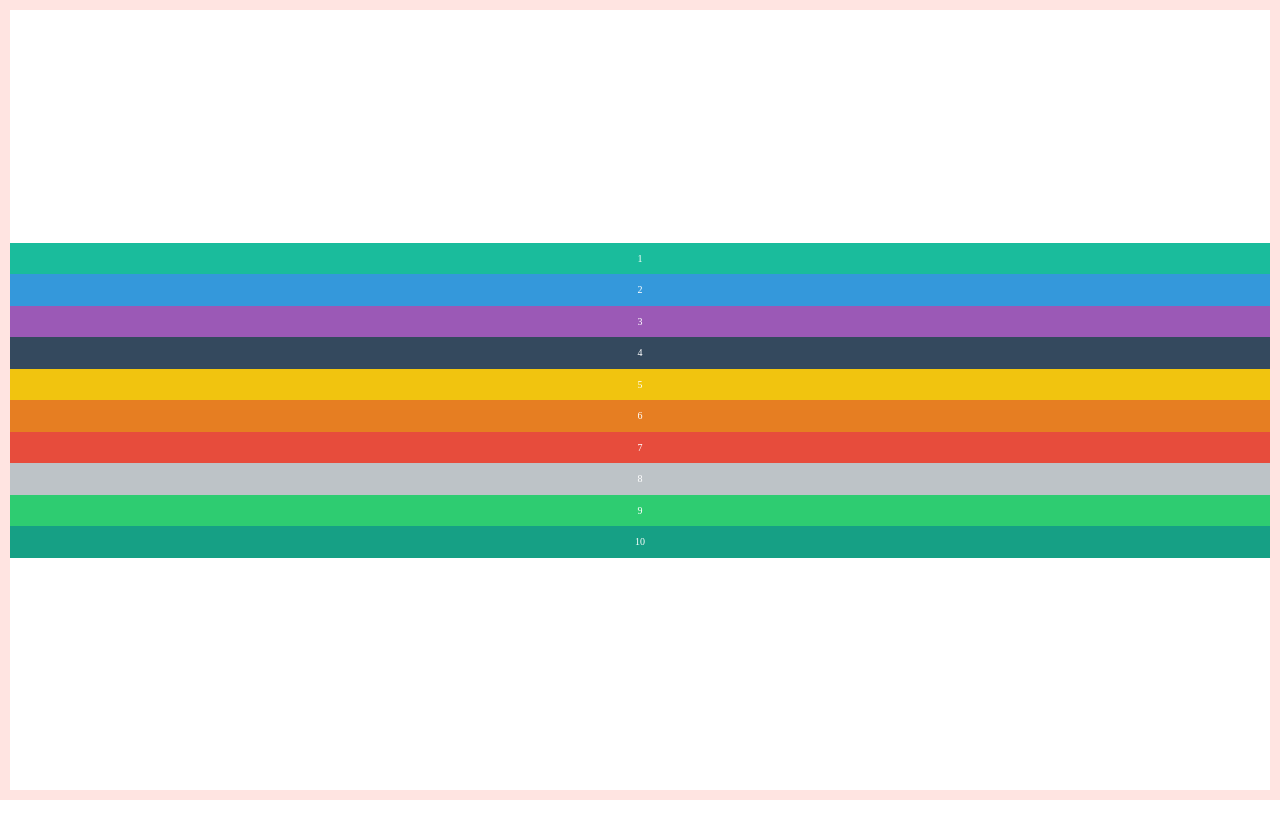
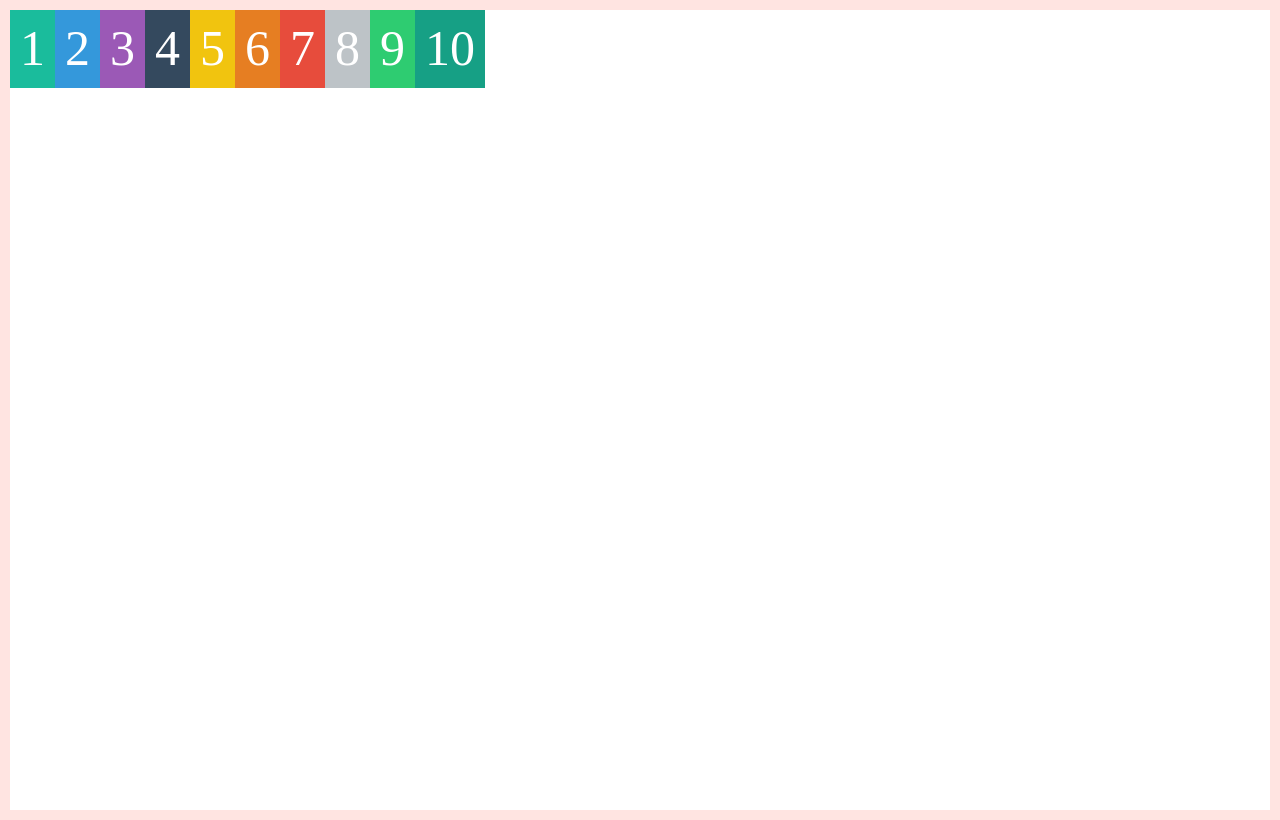
Before and after one commit to Dayun123/wes_bos-what-the-flexbox, a plain HTML site: page index.html in a window 1280 px wide. Drawn offline with Linux system fonts and the light colour scheme.

Commit message:
Add notes and examples for align-items property.
The align-items property controls the alignment along the CROSS axis. We need to pay attention to the height of our flex-container with this property.

```diff
--- a/notes.txt
+++ b/notes.txt
@@ -35,3 +35,9 @@ Justify-content is a property that determines how items are aligned on the main
     - If you want the items to take up the whole axis and have the same amount of space on both sides, the space evenly property will allow this.
 
 When the main axis runs vertically (flex-direction: column|column-reverse), justify-content can get a litle tricky. You have to ensure that the flex-container has a set-height, and that the flex-items do not take up the whole height of the container, because if they do, there will be no room for the justify-content property to work with. There needs to be some dead space in the height, otherwise, there will be none to place between the flex items. You can set a min-height on the container, or just hard-code something if it is supposed to be an exact height.
+
+************** Alignment and Centering with Align-Items *******************
+
+We just looked at the justify-content property, which is used to align items along the MAIN axis. In contrast, the align-items property aligns the items in the flex-container along the CROSS axis. So, in the default flex-direction (row) the main axis runs left-to-right horizontally and the cross axis runs top-to-bottom vertically. If we want to use align-items then, the flex-container will need to have a height, otherwise, the container will just be as tall as the tallest item. Once the flex-container has a height, we can then align our items in that container.
+
+The default setting for align-items is stretch, which means the items will be stretched along the cross axis. So, if we are in flex-direction: row, the items will be stretched vertically. If we are in flex-direction: column, the elements will be stretched horizontally. There are the standard center, flex-start, and flex-end properties, and there is also one called baseline which is really handy for aligning different sized boxes that have text or some other content that needs to be on the same line.
--- a/style.css
+++ b/style.css
@@ -1,12 +1,11 @@
-/* this determines how the width and height of a box are calculated. Normally, the width/height and min/max properties only include the content of the box, border and padding are not accounted for. Using the box-sizing: border-box; declaration, we tell the browser that we what the width/height and min/max properties to include the content, padding, and border. Notice we use the '*' selector, which sets this property on all elements. */
+ this determines how the width and height of a box are calculated. Normally, the width/height and min/max properties only include the content of the box, border and padding are not accounted for. Using the box-sizing: border-box; declaration, we tell the browser that we what the width/height and min/max properties to include the content, padding, and border. Notice we use the '*' selector, which sets this property on all elements. */
 * {
   box-sizing: border-box;
 }
 
 .box {
   color: white;
-  /* Adjusted to show how justify-content works when the flex-direction is set to column and the height of the flex-container is set. */
-  font-size: 10px;
+  font-size: 50px;
   text-align: center;
   padding: 10px;
 }
@@ -26,9 +25,19 @@
 .container {
   display: flex;
   border: 10px solid mistyrose;
-  /* If we want to align our flex-items in our flex-container, we need the justify-content property. flex-start is the default, and will align the items at the beginning of the main axis (can be the far-left in flex-direction: row or the top-left in flex-direction: column.) */
-  justify-content: center;
-  flex-direction: column;
-  /* We set a height on our container because if we don't, when the flex-direction is column the elements will simply spill down the page, and not bump against the container, so there will be no way to use justify-content correctly. The flex-items will also need to leave some room in the container for justify-content to work with, or else there will be no space left to move the elements in. I've made the font-size smaller, that way the elements heights are smaller. */
-  min-height: 100vh;
+  height: 100vh;
+  /* Allows you to align items along the cross axis. */
+  align-items: flex-start;
 }
+/* If you want to see how align-items: baseline behaves, add it to the .container and uncomment the lines below. */
+/*.box3 {
+  font-size: 200px;
+}
+
+.box5 {
+  font-size: 100px;
+}
+
+.box7 {
+  font-size: 500px;
+}
```
